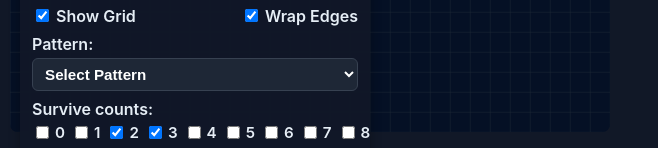
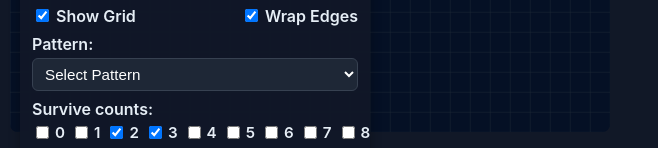
Before and after one commit to jo56/conways-game-of-life, a React (Vite) app: page / in a window 1280 px wide. Both pictures are taken after a click on the button "Advanced". Shown: the part 278-426 px from the top of the page, without its empty margins (0-658 px from the left). Built offline with nearby package versions, Linux system fonts and the light colour scheme.

Commit message:
ching fontweight for select pattern

```diff
--- a/src/App.tsx
+++ b/src/App.tsx
@@ -355,7 +355,7 @@ export default function App(): JSX.Element {
                   border: '1px solid #374151',
                   background: 'rgba(31, 41, 55, 0.95)',
                   color: '#fff',
-                  fontWeight: 600,
+                  fontWeight: 400,
                   cursor: 'pointer',
                   outline: 'none',
                   fontSize: '0.95rem'
```
